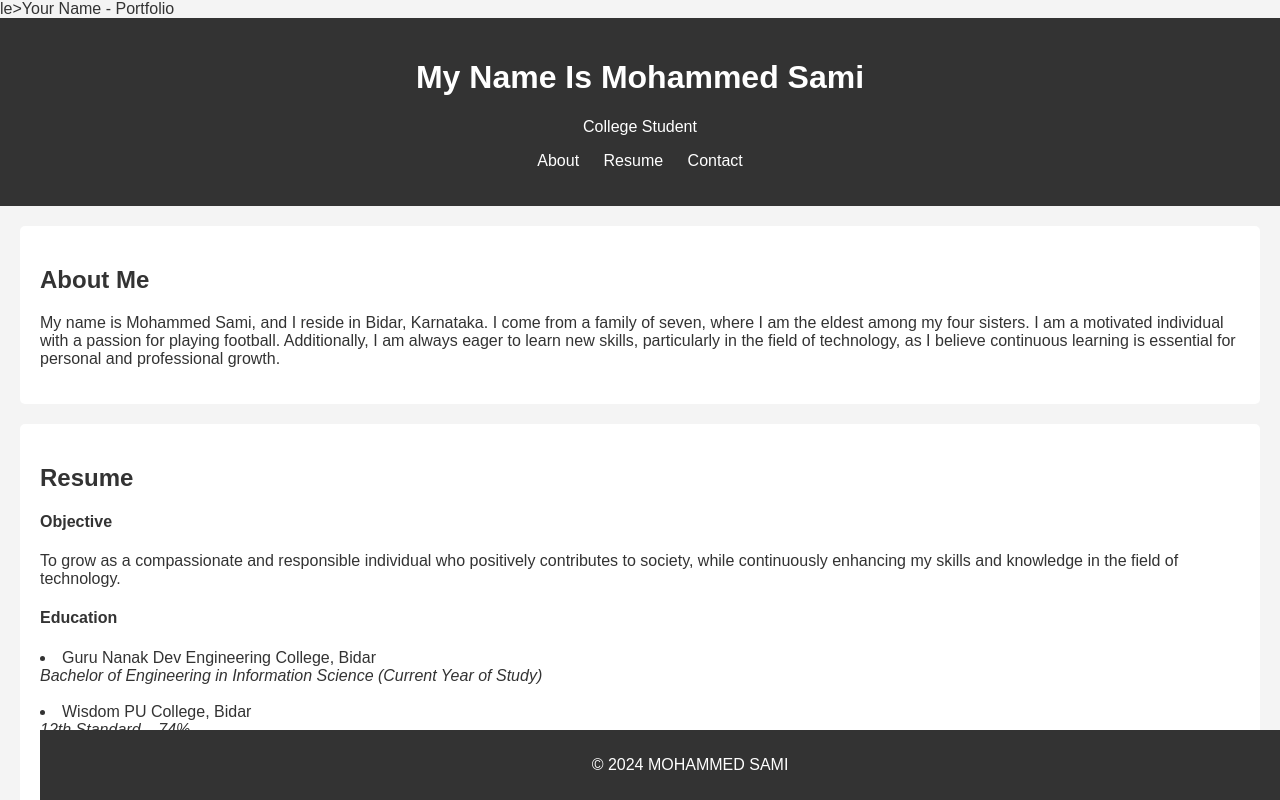
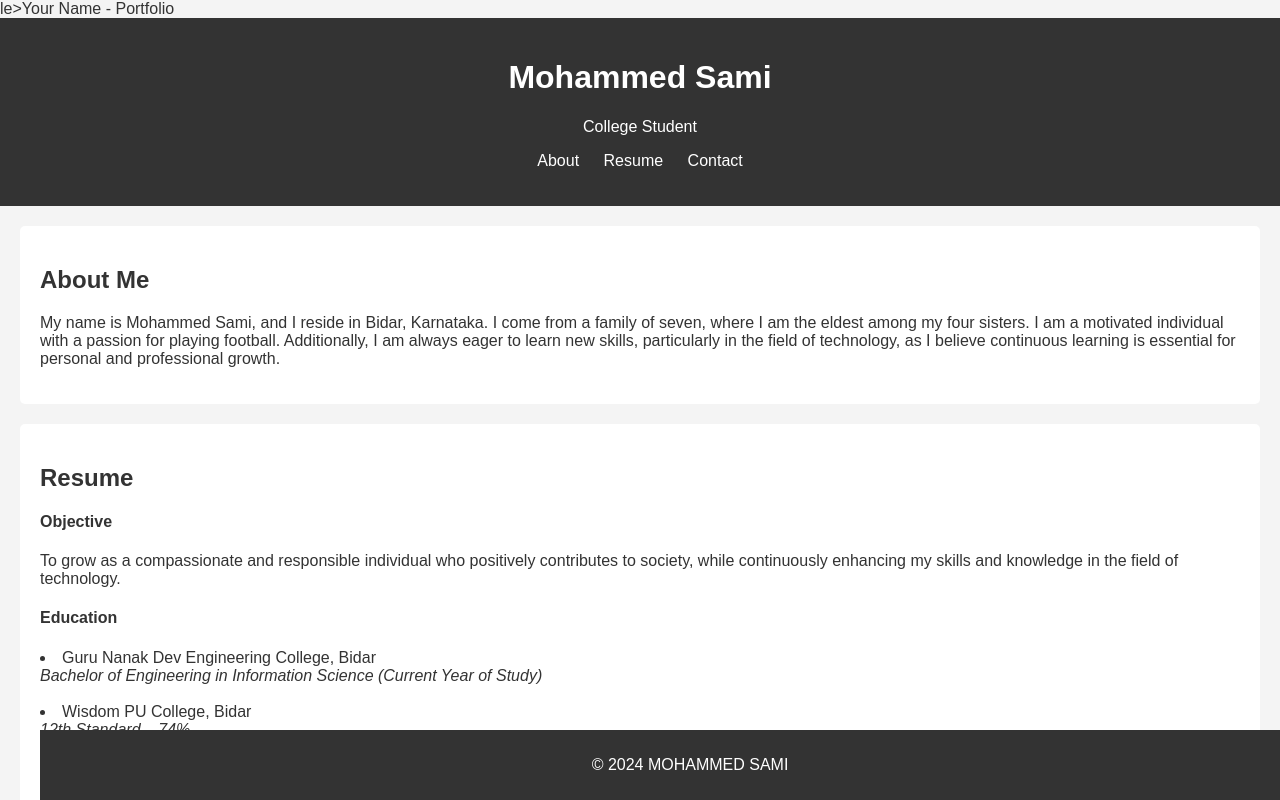
Before and after one commit to cod-with-sami/1resume, a plain HTML site: page index.html in a window 1280 px wide. Shown: the top 800 px of the page. Drawn offline with Linux system fonts and the light colour scheme.

Commit message:
Update index.html

```diff
--- a/index.html
+++ b/index.html
@@ -8,7 +8,7 @@
 </head>
 <body>
     <header>
-        <h1>My Name Is Mohammed Sami</h1>
+        <h1>Mohammed Sami</h1>
         <p>College Student </p>
         <nav>
             <ul>
```
